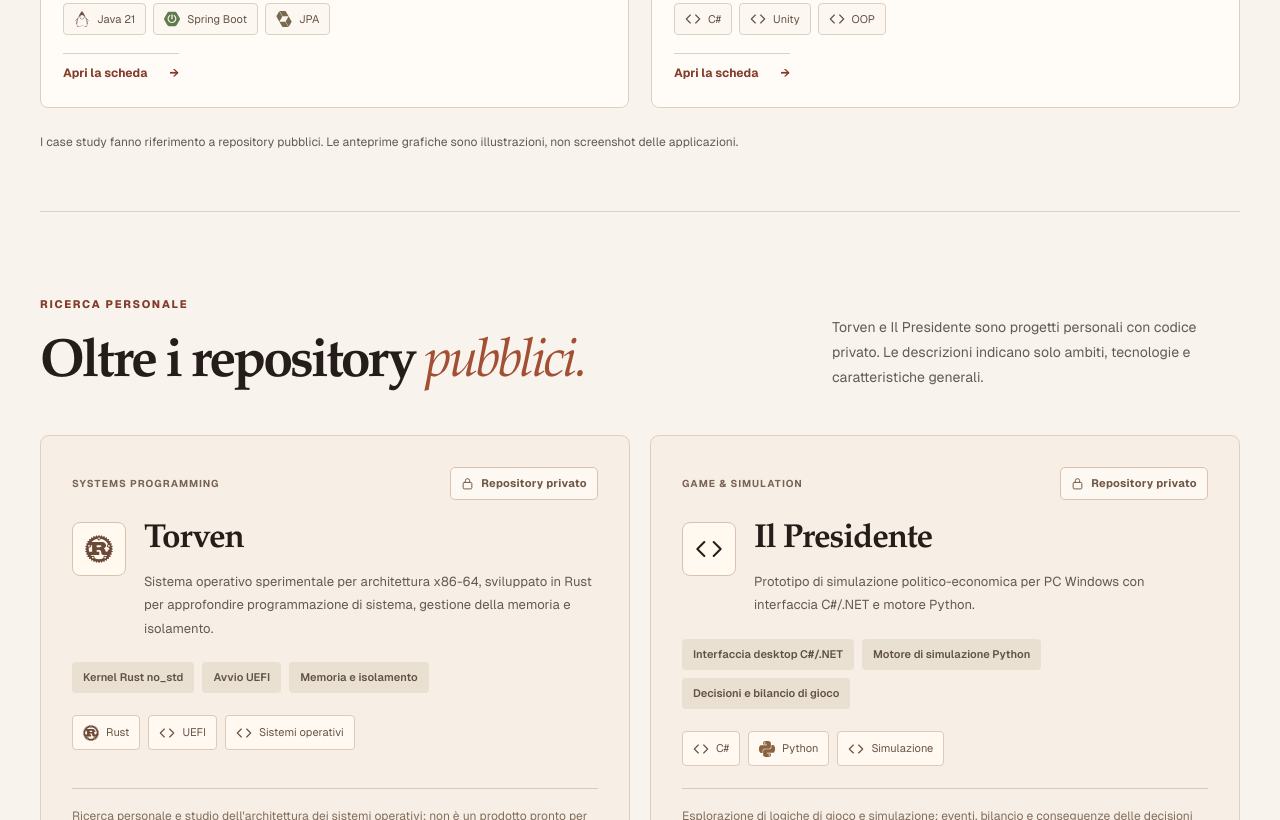
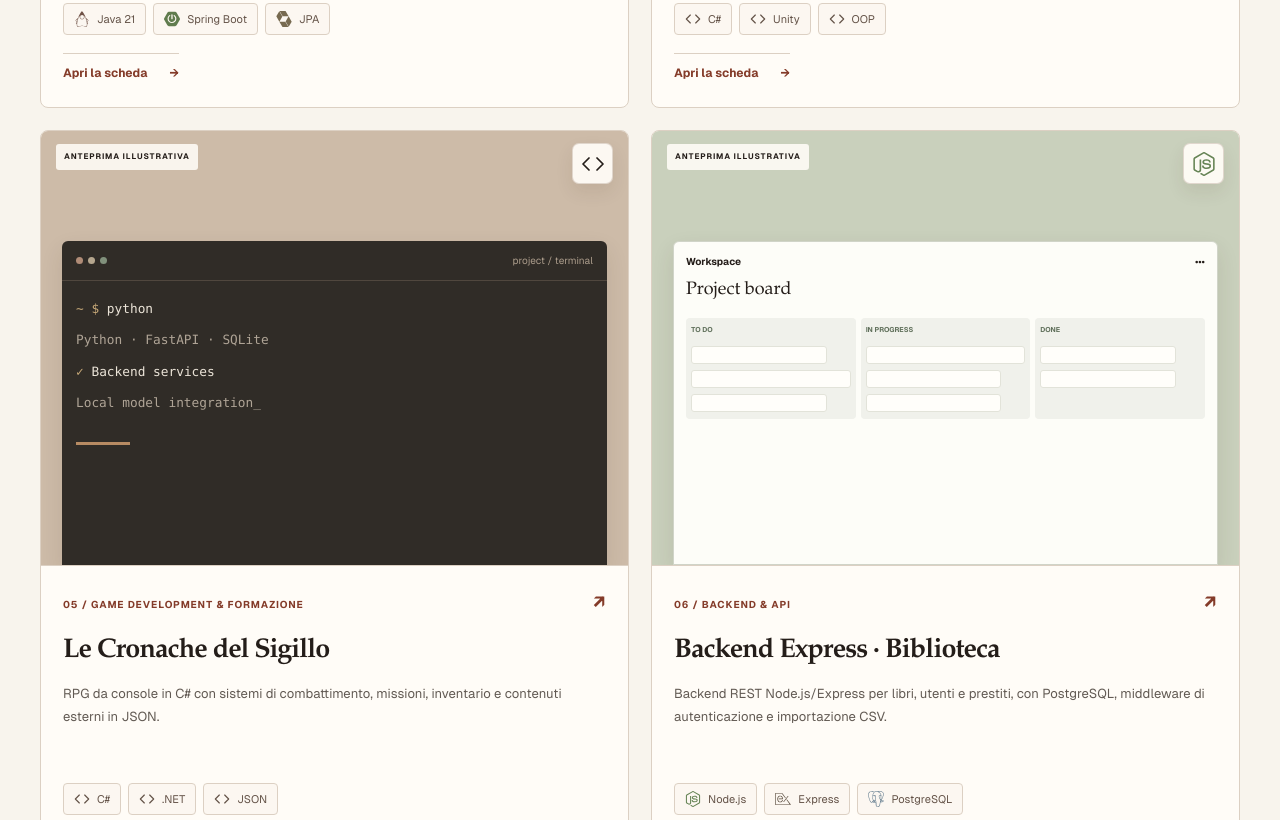
Before and after one commit to ilmuratore/portfolio, a Next.js app: page /projects in a window 1280 px wide. Shown: the part 1980-2800 px from the top of the page. Built offline with nearby package versions, Linux system fonts and the light colour scheme; no server answers.

Commit message:
fix(portfolio): retain complete public and private project catalog

```diff
--- a/src/content/projects.mjs
+++ b/src/content/projects.mjs
@@ -94,6 +94,54 @@ export const projects = [
       architecture: "Il progetto è realizzato in Unity 6.3 LTS con C#, URP 2D, Unity Input System e TextMesh Pro. Le funzionalità sono organizzate come componenti di gioco: controllo del personaggio, NPC con FSM, gestione delle interazioni e visualizzazione dello stato. I sistemi di gioco e i livelli della mappa sono esercizi progressivi di progettazione a oggetti.",
       results: "Il progetto raccoglie meccaniche e sistemi riutilizzabili all'interno di un'esperienza didattica. Il codice e le scene sono consultabili nel repository pubblico e il progetto può essere avviato nell'editor Unity. Valdoria è ancora in evoluzione e non viene presentato come videogioco commerciale completato."
     }
+  },
+  {
+    id: "le-cronache-del-sigillo",
+    slug: "le-cronache-del-sigillo",
+    index: "05",
+    title: "Le Cronache del Sigillo",
+    category: "Game Development & Formazione",
+    categoryId: "game",
+    description: "RPG da console in C# con sistemi di combattimento, missioni, inventario e contenuti esterni in JSON.",
+    intro: "Un progetto formativo strutturato che esplora la progettazione orientata agli oggetti attraverso un RPG testuale, separando meccaniche di gioco, modello del dominio e cataloghi di contenuto.",
+    preview: "terminal",
+    tags: ["C#", ".NET", "JSON"],
+    featured: false,
+    status: "Progetto didattico · Codice pubblico",
+    repositoryUrl: "https://github.com/ilmuratore/LeCronacheDelSigillo",
+    documentationUrl: "https://github.com/ilmuratore/LeCronacheDelSigillo/blob/main/README.md",
+    architectureNodes: ["Core e partita", "Sistemi di gioco", "Cataloghi JSON"],
+    sections: {
+      context: "Le Cronache del Sigillo è un RPG testuale progettato per un percorso didattico C#. Il repository contiene il codice dell'applicazione, modelli orientati agli oggetti, servizi e dati JSON relativi a missioni, nemici, NPC, dialoghi, oggetti e abilità.",
+      challenge: "Mantenere le regole di combattimento, il progresso della partita e i contenuti di gioco separati, per poter aggiungere missioni e personaggi modificando i cataloghi senza riscrivere i sistemi principali.",
+      solution: "Il progetto organizza la logica in Core, Modelli, Sistemi e Servizi. Sono documentati combattimenti PvE e PvP, inventario, negozio, missioni e punti abilità. Un loader legge i contenuti da file JSON, mentre un validatore controlla riferimenti e identificativi.",
+      architecture: "L'applicazione C# utilizza modelli OOP, cataloghi esterni sotto Dati e servizi di salvataggio. I dati del mondo sono separati da quelli della partita: il progresso del giocatore viene salvato in JSON, con una scrittura temporanea prima della sostituzione del file. Il target del progetto va verificato nel file .csproj per l'ambiente di esecuzione.",
+      results: "Il repository pubblico include codice, cataloghi JSON e comandi di validazione dei contenuti. È un laboratorio di programmazione, non un videogioco commerciale. Il README indica verifiche statiche sui dati ma non una build .NET eseguita nel suo ambiente di preparazione."
+    }
+  },
+  {
+    id: "backend-express",
+    slug: "backend-express",
+    index: "06",
+    title: "Backend Express · Biblioteca",
+    category: "Backend & API",
+    categoryId: "backend",
+    description: "Backend REST Node.js/Express per libri, utenti e prestiti, con PostgreSQL, middleware di autenticazione e importazione CSV.",
+    intro: "Un'API backend organizzata per responsabilità, con route, controller, servizi, modelli PostgreSQL e middleware per richieste, autorizzazioni e gestione degli errori.",
+    preview: "board",
+    tags: ["Node.js", "Express", "PostgreSQL"],
+    featured: false,
+    status: "Progetto backend · Codice pubblico",
+    repositoryUrl: "https://github.com/ilmuratore/backend-express",
+    documentationUrl: null,
+    architectureNodes: ["Route REST", "Controller e servizi", "Modelli PostgreSQL"],
+    sections: {
+      context: "Il repository pubblico contiene un backend Node.js ed Express per gestire utenti, catalogo libri e prestiti. Offre endpoint distinti per le risorse del dominio, importazione massiva di libri e persistenza relazionale.",
+      challenge: "Separare validazione delle richieste, logica applicativa e query SQL, assicurando che le operazioni sui prestiti usino l'identità autenticata e che gli endpoint amministrativi siano protetti.",
+      solution: "L'applicazione organizza route, controller, servizi e modelli. Integra autenticazione JWT, controlli sui ruoli, validazione con express-validator, gestione centralizzata degli errori e importazione CSV dei libri con controllo dei duplicati per ISBN.",
+      architecture: "Express espone le route /api/utente, /api/libri, /api/prestiti e /api/import. I controller delegano ai servizi, che coordinano i modelli PostgreSQL. Middleware dedicati implementano autorizzazione, Helmet, rate limiting e gestione degli upload.",
+      results: "Il codice di endpoint, modelli e middleware è consultabile nel repository. Si tratta di un progetto backend da valutare e provare localmente: il package.json non dichiara una suite di test automatizzati e non vengono riportate metriche di produzione."
+    }
   }
 ];
 
@@ -101,7 +149,7 @@ export const projectFilters = [
   { id: "all", label: "Tutti" },
   { id: "data", label: "Data & Backend" },
   { id: "ai", label: "AI" },
-  { id: "backend", label: "Gestionali" },
+  { id: "backend", label: "Backend & API" },
   { id: "game", label: "Game Development" }
 ];
 
@@ -110,24 +158,76 @@ export const projectFilters = [
 export const privateProjects = [
   {
     id: "torven",
+    slug: "torven",
+    index: "07",
     name: "Torven",
+    title: "Torven",
     domain: "Systems Programming",
+    category: "Systems Programming",
     status: "Repository privato",
+    description: "Sistema operativo sperimentale x86-64 in Rust: avvio UEFI, kernel, gestione memoria e isolamento.",
     summary: "Sistema operativo sperimentale per architettura x86-64, sviluppato in Rust per approfondire programmazione di sistema, gestione della memoria e isolamento.",
+    intro: "Un progetto personale di ricerca e apprendimento sull'architettura dei sistemi operativi: dal boot e dalle strutture del kernel ai confini tra memoria, esecuzione e sicurezza.",
     context: "Ricerca personale e studio dell'architettura dei sistemi operativi; non è un prodotto pronto per la produzione.",
+    preview: "terminal",
     tags: ["Rust", "UEFI", "Sistemi operativi"],
-    highlights: ["Kernel Rust no_std", "Avvio UEFI", "Memoria e isolamento"]
+    highlights: ["Kernel Rust no_std", "Avvio UEFI", "Memoria e isolamento"],
+    architectureNodes: ["Boot UEFI", "Kernel Rust", "Memoria e isolamento"],
+    sections: {
+      context: "Torven è un sistema operativo sperimentale e indipendente realizzato come progetto personale in Rust per piattaforme x86-64. Il lavoro è dedicato allo studio dei sistemi a basso livello, non allo sviluppo di un prodotto per utenti finali.",
+      challenge: "Comprendere come un sistema operativo avvia il kernel, gestisce memoria e processi di esecuzione e separa i livelli di privilegio, mantenendo responsabilità e contratti tecnici espliciti.",
+      solution: "Il progetto esplora un'architettura con kernel Rust no_std e avvio UEFI, insieme a concetti di gestione della memoria, organizzazione del kernel ed esecuzione isolata. Le caratteristiche sono descritte a livello generale, senza pubblicare implementazioni interne.",
+      architecture: "La visione progettuale comprende un percorso di avvio UEFI, componenti kernel modulari in Rust e meccanismi per gestire indirizzamento e isolamento. Lo schema è concettuale: non rappresenta un diagramma tecnico completo né documenta interfacce interne.",
+      results: "Torven è un progetto di ricerca personale ancora sperimentale. È una dimostrazione di studio delle architetture di sistema e di Rust a basso livello; non viene presentato come sistema operativo stabile, distribuito o pronto per la produzione."
+    }
   },
   {
     id: "il-presidente",
+    slug: "il-presidente",
+    index: "08",
     name: "Il Presidente",
+    title: "Il Presidente",
     domain: "Game & Simulation",
+    category: "Game & Simulation",
     status: "Repository privato",
+    description: "Prototipo di simulazione politico-economica su Windows, con interfaccia C#/.NET e motore Python.",
     summary: "Prototipo di simulazione politico-economica per PC Windows con interfaccia C#/.NET e motore Python.",
+    intro: "Un gioco di simulazione sperimentale che mette in relazione decisioni, eventi e indicatori ipotetici attraverso un'interfaccia desktop e un motore di regole.",
     context: "Esplorazione di logiche di gioco e simulazione: eventi, bilancio e conseguenze delle decisioni usano scenari ipotetici, non previsioni economiche.",
+    preview: "board",
     tags: ["C#", "Python", "Simulazione"],
-    highlights: ["Interfaccia desktop C#/.NET", "Motore di simulazione Python", "Decisioni e bilancio di gioco"]
+    highlights: ["Interfaccia desktop C#/.NET", "Motore di simulazione Python", "Decisioni e bilancio di gioco"],
+    architectureNodes: ["Interfaccia C#/.NET", "Motore Python", "Stato ed eventi"],
+    sections: {
+      context: "Il Presidente è un progetto personale di game development incentrato su una simulazione politico-economica per PC Windows. Lo scopo è studiare la modellazione di sistemi di gioco e le conseguenze delle decisioni attraverso variabili e scenari dichiaratamente fittizi.",
+      challenge: "Tradurre scelte e condizioni di uno scenario in variazioni dello stato di gioco, mantenendo separati il livello di presentazione, le regole applicative e i dati della simulazione.",
+      solution: "Il prototipo combina un'interfaccia desktop in C#/.NET con un motore Python dedicato alla logica della simulazione. Il modello considera decisioni, eventi e bilancio come elementi di gameplay e non come strumenti di analisi o previsione politica reale.",
+      architecture: "La separazione concettuale prevede interfaccia utente, motore di regole e stato della simulazione. Lo schema descrive responsabilità generali, non protocolli, strutture interne o implementazioni del repository privato.",
+      results: "Il progetto resta un prototipo sperimentale. Il suo valore nel portfolio è la progettazione di una simulazione e l'integrazione fra tecnologie diverse; non viene presentato come gioco pubblicato, modello economico attendibile o software di previsione."
+    }
   }
 ];
 
 export const featuredProjects = projects.filter((project) => project.featured);
+export const caseStudies = [...projects, ...privateProjects];
+export const getCaseStudyBySlug = (slug) => caseStudies.find((project) => project.slug === slug);
+export function getProjectBySlug(slug) {
+  return projects.find((project) => project.slug === slug);
+}
+export function getAdjacentProjects(slug) {
+  const index = projects.findIndex((project) => project.slug === slug);
+  if (index === -1) return { previous: null, next: null };
+  return {
+    previous: index > 0 ? projects[index - 1] : null,
+    next: index < projects.length - 1 ? projects[index + 1] : null
+  };
+}
+
+export function getAdjacentCaseStudies(slug) {
+  const index = caseStudies.findIndex((project) => project.slug === slug);
+  if (index === -1) return { previous: null, next: null };
+  return {
+    previous: index > 0 ? caseStudies[index - 1] : null,
+    next: index < caseStudies.length - 1 ? caseStudies[index + 1] : null
+  };
+}
```
